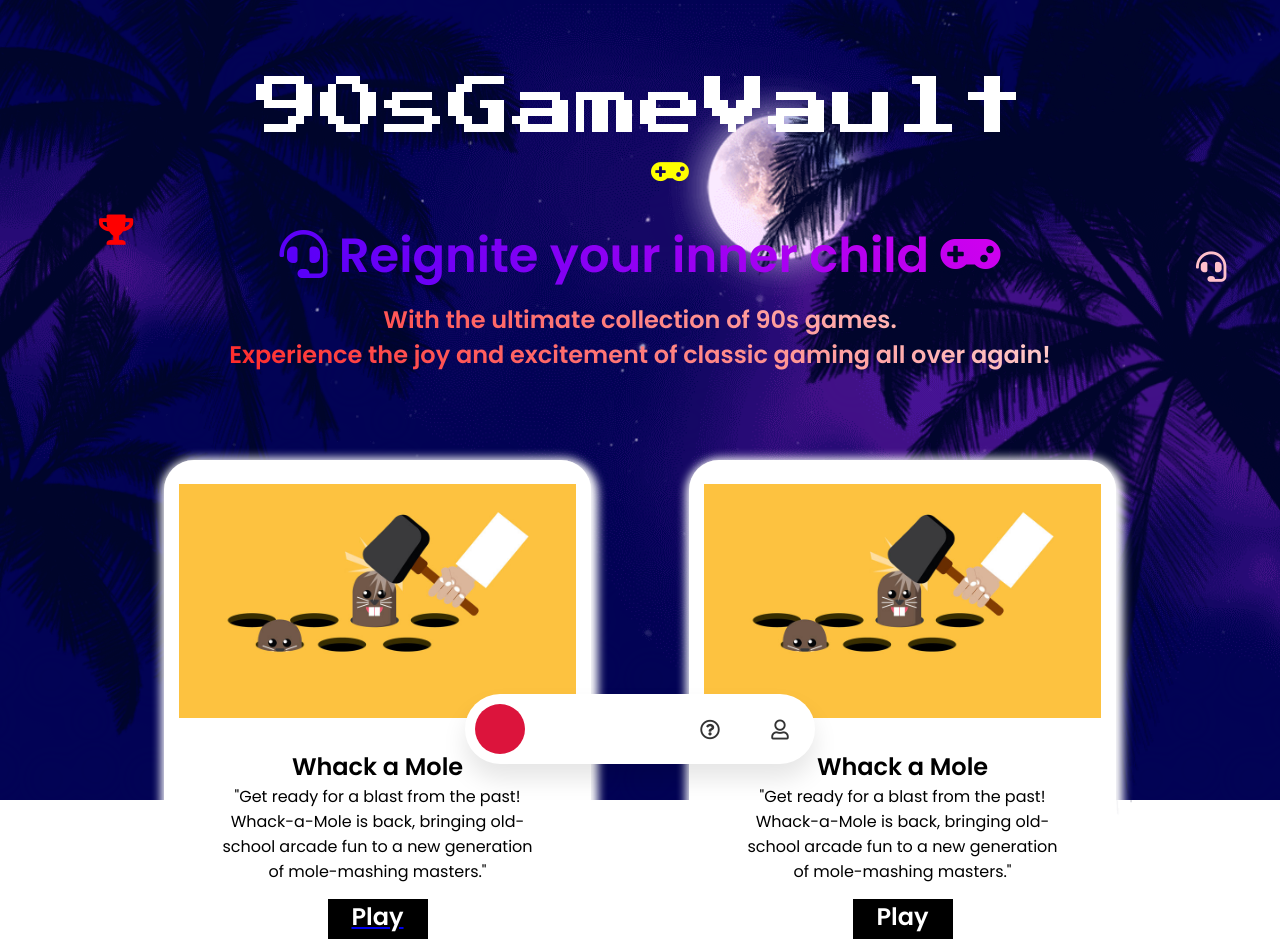
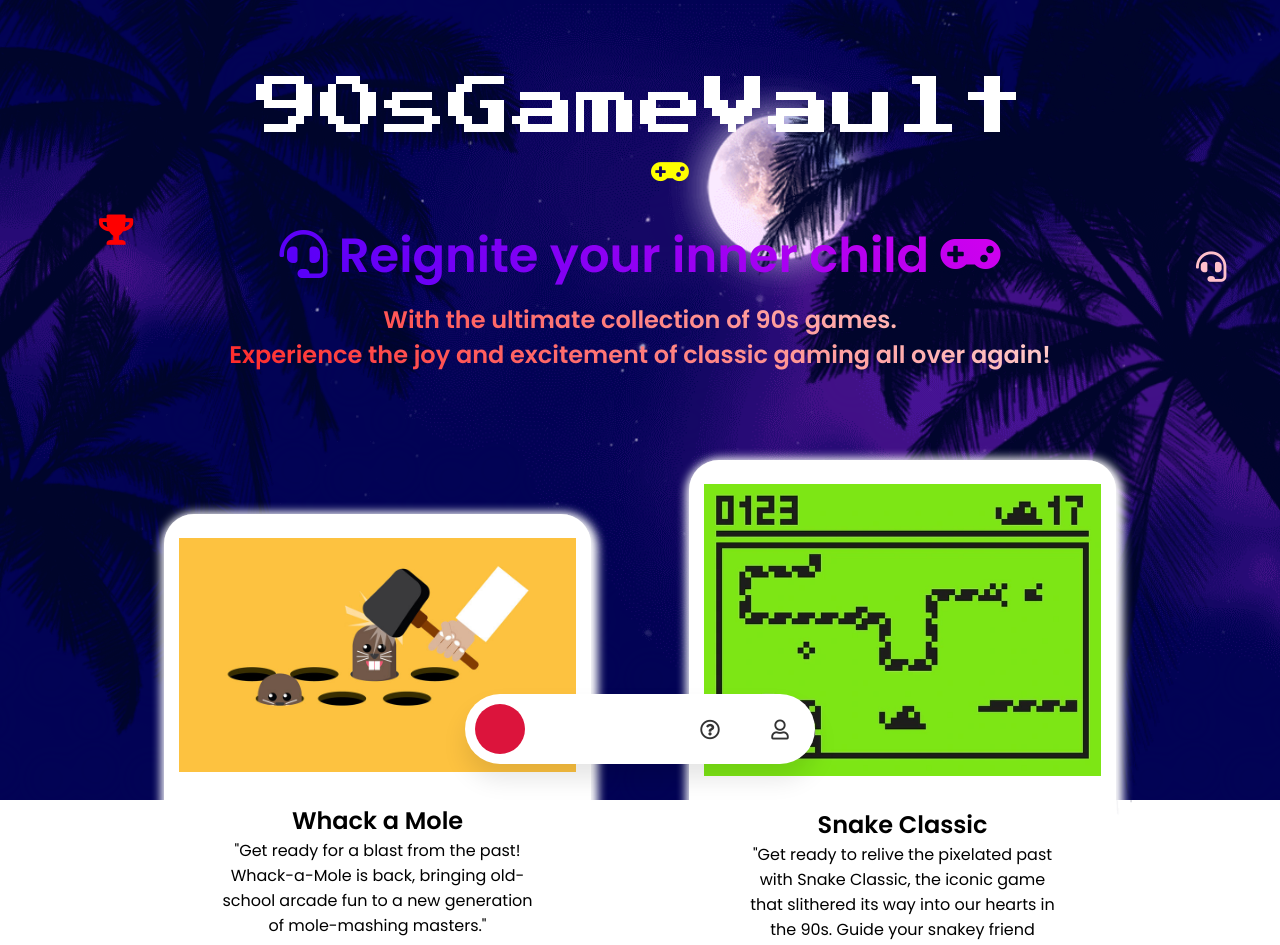
Before and after one commit to KishoreNanthagopal98/Cryptowebsite, a React (Create React App) app: page / in a window 1280 px wide. Shown: the top 945 px of the page. Built offline with nearby package versions, Linux system fonts and the light colour scheme.

Commit message:
Snake Game Development Start

```diff
--- a/src/components/GameDispSection/GameDispSection.js
+++ b/src/components/GameDispSection/GameDispSection.js
@@ -1,5 +1,6 @@
 import "./gamedispsection.scss";
 import wackamole from "../../assets/whackamole.jpg";
+import classicSnake from "../../assets/nokias-classic-snake.webp";
 
 import { Link } from "react-router-dom";
 
@@ -7,9 +8,9 @@ function GameDispSection() {
   return (
     <>
       <div className="game-dis-cont container">
-        <div className="game-area">
+        <div className="game-area" id="gameSection">
           <div className="card">
-            <div className="image-container">
+            <div className="image-container ">
               <img src={wackamole} alt="image" className="game-image"/>
             </div>
             <div className="description-container">
@@ -24,13 +25,13 @@ function GameDispSection() {
           </div>
           <div className="card">
             <div className="image-container">
-              <img src={wackamole} alt="image" className="game-image"/>
+              <img src={classicSnake} alt="image" className="game-image"/>
             </div>
             <div className="description-container">
-              <h2>Whack a Mole</h2>
-              <p>"Get ready for a blast from the past! Whack-a-Mole is back, bringing old-school arcade fun to a new generation of mole-mashing masters."</p>
+              <h2>Snake Classic</h2>
+              <p>"Get ready to relive the pixelated past with Snake Classic, the iconic game that slithered its way into our hearts in the 90s. Guide your snakey friend through a maze of nostalgia, one pellet at a time!"</p>
             </div>
-						<Link to = "/whack-a-mole" className="linktag">
+						<Link to = "/" className="linktag">
 							<div className="play">
 								<h2 className="play-name">Play</h2>
 							</div>
--- a/src/components/Navbar/Navbar.js
+++ b/src/components/Navbar/Navbar.js
@@ -37,7 +37,7 @@ function Navbar() {
               </a>
             </li>
             <li className="list" data-color="#3c40c6">
-              <a href="#">
+              <a href="#gameSection">
                 <span className="icon">
                   <i className="far fa-gamepad"></i>
                 </span>
--- a/src/index.scss
+++ b/src/index.scss
@@ -38,3 +38,7 @@ body {
   overflow: hidden;
   padding-bottom: 3%;
 }
+
+html {
+  scroll-behavior: smooth;
+}
```
Also changed, not shown: src/assets/nokias-classic-snake.webp (added).
